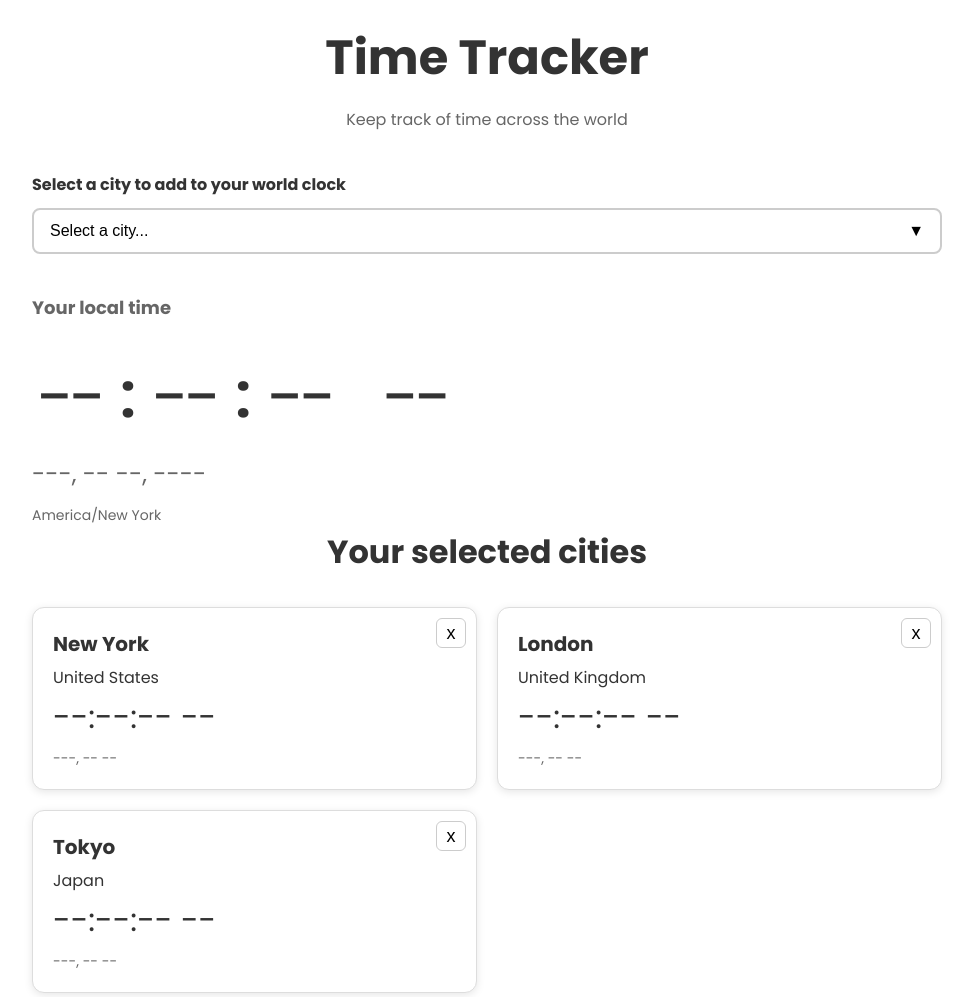
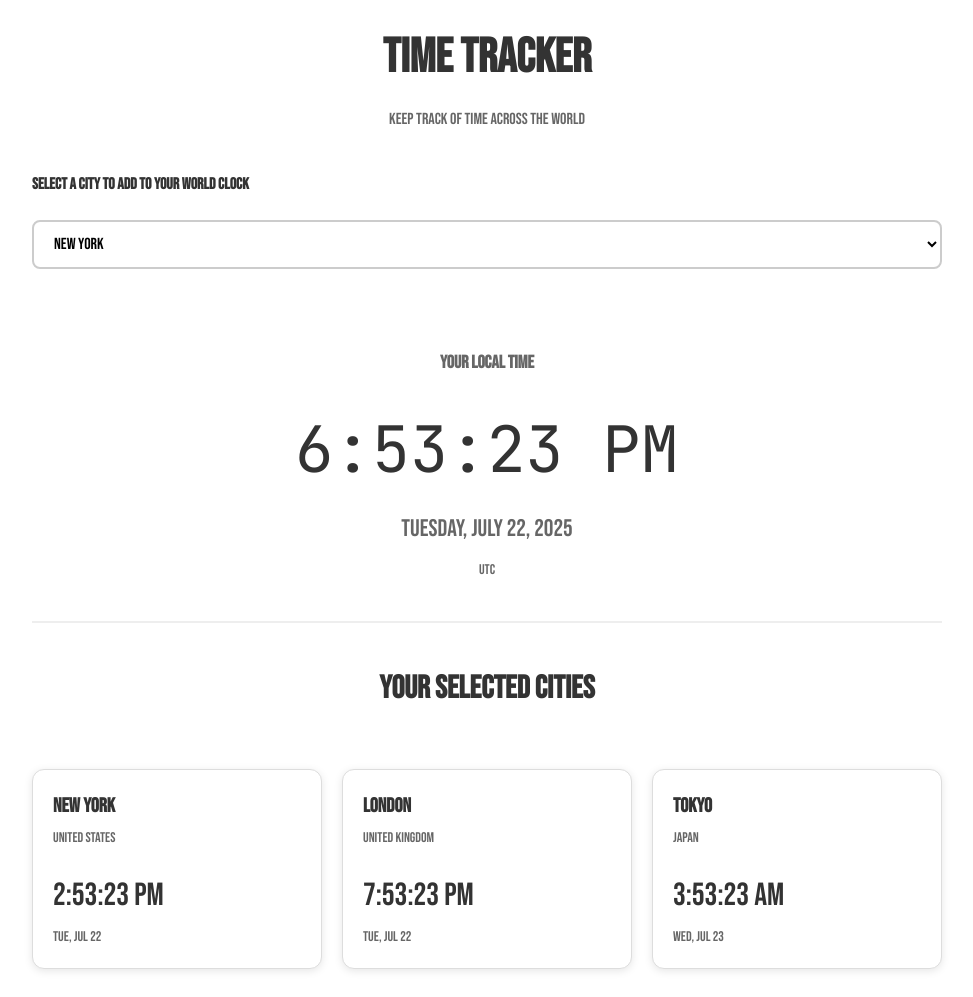
Before and after one commit to hicamilla/time-tracker, a plain HTML site: page index.html in a window 1280 px wide. Shown: the top 997 px of the page, without its empty margins (153-1126 px from the left). Drawn offline with Linux system fonts and the light colour scheme.

Commit message:
3. Add dynamic world clock and city selection
Introduces a dropdown-based city selection form and updates the UI to display local and selected city times dynamically. Refactors font usage, improves card styling, and removes unused close buttons. Adds JavaScript to handle time updates for both local and selected cities, enhancing interactivity and user experience.

```diff
--- a/css/style.css
+++ b/css/style.css
@@ -1,6 +1,6 @@
 :root {
 	/*Fonts*/
-	--font-title: "Poppins", sans-serif;
+	--font-title: "Bebas Neue", sans-serif;
 	--font-body: "JetBrains Mono", monospace;
 }
 
@@ -42,6 +42,30 @@ body {
 	color: #666666;
 }
 
+/*Search Form Container*/
+.search-form {
+	display: flex;
+	flex-direction: column;
+	gap: 12px;
+}
+
+/*Dropdown Style*/
+.search-dropdown {
+	width: 100%;
+	padding: 12px 16px;
+	font-size: 16px;
+	border: 2px solid #cccccc;
+	border-radius: 8px;
+	background-color: white;
+	cursor: pointer;
+	font-family: var(--font-title);
+}
+
+.search-dropdown:focus {
+	outline: none;
+	border-color: #999999;
+}
+
 /*Search section*/
 .search-section {
 	margin-bottom: 40px;
@@ -71,7 +95,7 @@ body {
 }
 
 /*Local Time Styling*/
-.local-time-section {
+.local-time-selection {
 	text-align: center;
 	padding: 40px 0;
 	border-bottom: 2px solid #eeeeee;
@@ -114,7 +138,7 @@ body {
 
 .cards-container {
 	display: grid;
-	grid-template-columns: repeat(auto-fit, minmax(300px, 1fr));
+	grid-template-columns: repeat(3, 1fr);
 	gap: 20px;
 }
 
@@ -124,8 +148,14 @@ body {
 	border: 1px solid #dddddd;
 	border-radius: 12px;
 	padding: 20px;
+	margin: 25px 0;
 	box-shadow: 0 2px 8px rgba(0, 0, 0, 0.1);
 	position: relative;
+}
+
+.city-card.highlight {
+	outline: 3px solid gold;
+	transition: outline 0.3s ease;
 }
 
 .city-name {
@@ -190,6 +220,7 @@ body {
 }
 
 /*Repsonsive*/
+/* Responsive Design */
 @media (max-width: 768px) {
 	.container {
 		padding: 15px;
--- a/index.html
+++ b/index.html
@@ -8,7 +8,7 @@
   <link rel="preconnect" href="https://fonts.googleapis.com">
   <link rel="preconnect" href="https://fonts.gstatic.com" crossorigin>
   <link
-    href="https://fonts.googleapis.com/css2?family=JetBrains+Mono:ital,wght@0,100..800;1,100..800&family=Poppins:ital,wght@0,100;0,200;0,300;0,400;0,500;0,600;0,700;0,800;0,900;1,100;1,200;1,300;1,400;1,500;1,600;1,700;1,800;1,900&display=swap"
+    href="https://fonts.googleapis.com/css2?family=Bebas+Neue&family=JetBrains+Mono:ital,wght@0,100..800;1,100..800&display=swap"
     rel="stylesheet">
   <!--CSS-->
   <link rel="stylesheet" href="./css/style.css">
@@ -26,11 +26,16 @@
 
     <!--Search section with dropdown-->
     <div class="search-section">
-      <label class="search-label">Select a city to add to your world clock</label>
-      <button class="search-button">
-        <span>Select a city...</span>
-        <span>▼</span>
-      </button>
+      <form class="search-form" aria-label="Add a city to your world clock" onchange="this.requestSubmit()">
+        <label for="city-select" class="search-label">Select a city to add to your world clock</label>
+        <select id="city-select" class="search-dropdown" name="city" aria-label="City dropdown" required>
+          <option value="America/New_York">New York</option>
+          <option value="Europe/London">London</option>
+          <option value="Asia/Tokyo">Tokyo</option>
+          <option value="Europe/Paris">Paris</option>
+          <option value="Australia/Sydney">Sydney</option>
+        </select>
+      </form>
     </div>
 
     <!--Local time (big display)-->
@@ -48,27 +53,24 @@
 
         <!--City Firsts Card-->
         <div class="city-card">
-          <button class="close-button">x</button>
           <h3 class="city-name">New York</h3>
-          <p class="country=name"> United States</p>
+          <p class="country-name"> United States</p>
           <p class="card-time">--:--:-- --</p>
           <p class="card-date">---, -- --</p>
         </div>
 
         <!--City Second Card-->
         <div class="city-card">
-          <button class="close-button">x</button>
           <h3 class="city-name">London</h3>
-          <p class="country=name"> United Kingdom</p>
+          <p class="country-name"> United Kingdom</p>
           <p class="card-time">--:--:-- --</p>
           <p class="card-date">---, -- --</p>
         </div>
 
         <!--City Third Card-->
         <div class="city-card">
-          <button class="close-button">x</button>
           <h3 class="city-name">Tokyo</h3>
-          <p class="country=name"> Japan</p>
+          <p class="country-name"> Japan</p>
           <p class="card-time">--:--:-- --</p>
           <p class="card-date">---, -- --</p>
         </div>
--- a/js/script.js
+++ b/js/script.js
@@ -0,0 +1,93 @@
+const localTimeEl = document.querySelector(".big-time");
+const localDateEl = document.querySelector(".big-date");
+const timezoneInfoEl = document.querySelector(".timezone-info");
+const cityForm = document.querySelector(".search-form");
+const citySelect = document.querySelector("#city-select");
+const localTimeContainer = document.querySelector(".local-time-selection");
+
+function updateLocalTime() {
+  const now = new Date();
+  localTimeEl.textContent = now.toLocaleTimeString();
+  localDateEl.textContent = now.toLocaleDateString("en-US", {
+    weekday: "long",
+    year: "numeric",
+    month: "long",
+    day: "numeric",
+  });
+  timezoneInfoEl.textContent = Intl.DateTimeFormat().resolvedOptions().timeZone;
+}
+
+function showSelectedCity(timezone) {
+  const cityName = timezone.split("/")[1].replace(/_/g, " ");
+  const countryName = timezone.split("/")[0].replace(/_/g, " ");
+
+  function updateSelectedCity() {
+    const now = new Date();
+    const time = now.toLocaleTimeString("en-US", { timeZone: timezone });
+    const date = now.toLocaleDateString("en-US", {
+      timeZone: timezone,
+      weekday: "short",
+      month: "short",
+      day: "numeric",
+    });
+
+    localTimeContainer.innerHTML = `
+      <p class="city-name">${cityName}</p>
+      <p class="country-name">${countryName}</p>
+      <p class="card-time">${time}</p>
+      <p class="card-date">${date}</p>
+    `;
+  }
+
+  updateSelectedCity();
+  setInterval(updateSelectedCity, 1000);
+}
+
+function guessTimeZoneFromCity(cityName) {
+  const map = {
+    "New York": "America/New_York",
+    "London": "Europe/London",
+    "Tokyo": "Asia/Tokyo",
+    "Paris": "Europe/Paris",
+    "Sydney": "Australia/Sydney"
+  };
+  return map[cityName] || Intl.DateTimeFormat().resolvedOptions().timeZone;
+}
+
+function initializeExistingCards() {
+  const cards = document.querySelectorAll(".cards-selection .city-card");
+
+  cards.forEach(card => {
+    const cityName = card.querySelector(".city-name")?.textContent.trim();
+    const timezone = guessTimeZoneFromCity(cityName);
+
+    function updateCardTime() {
+      const now = new Date();
+      const time = now.toLocaleTimeString("en-US", { timeZone: timezone });
+      const date = now.toLocaleDateString("en-US", {
+        timeZone: timezone,
+        weekday: "short",
+        month: "short",
+        day: "numeric",
+      });
+
+      card.querySelector(".card-time").textContent = time;
+      card.querySelector(".card-date").textContent = date;
+    }
+
+    updateCardTime();
+    setInterval(updateCardTime, 1000);
+  });
+}
+
+cityForm.addEventListener("change", () => {
+  const timezone = citySelect.value;
+  if (!timezone) return;
+  showSelectedCity(timezone);
+});
+
+window.addEventListener("DOMContentLoaded", () => {
+  updateLocalTime();
+  setInterval(updateLocalTime, 1000);
+  initializeExistingCards();
+});
```
